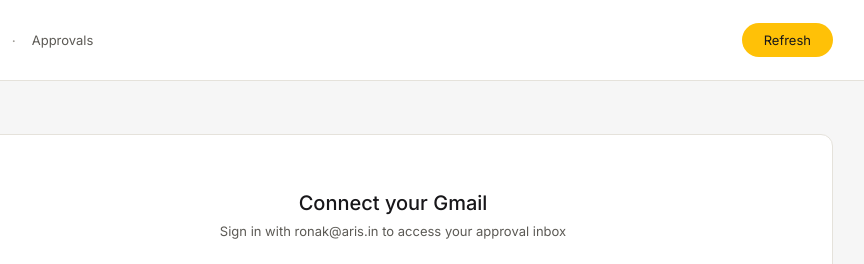
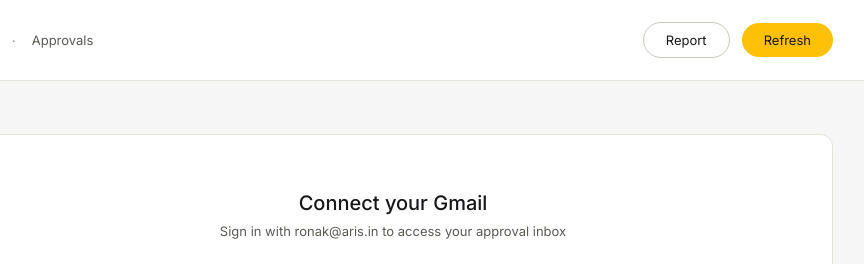
Before and after one commit to ronakmorbia/aris-approvals, a website: page public/index.html in a window 1280 px wide. Shown: the top 264 px of the page, 247-1111 px from the left. Drawn offline with Linux system fonts and the light colour scheme.

Commit message:
add Report button to header

```diff
--- a/public/index.html
+++ b/public/index.html
@@ -138,6 +138,7 @@ textarea:focus{border-color:#9E9B94}
   </div>
   <div class="ha">
     <span class="ts" id="ts"></span>
+    <button class="rpbtn" id="rpbtn" onclick="toggleReport()">Report</button>
     <button class="rbtn" id="rbtn" onclick="loadInbox()">Refresh</button>
   </div>
 </div>
```
